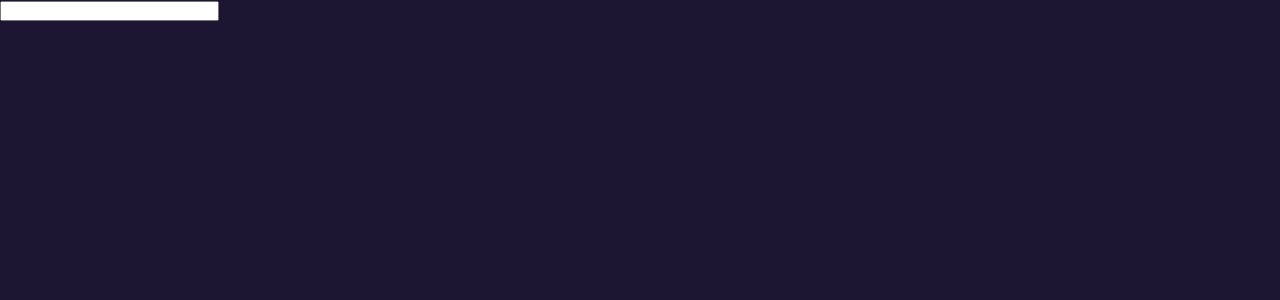
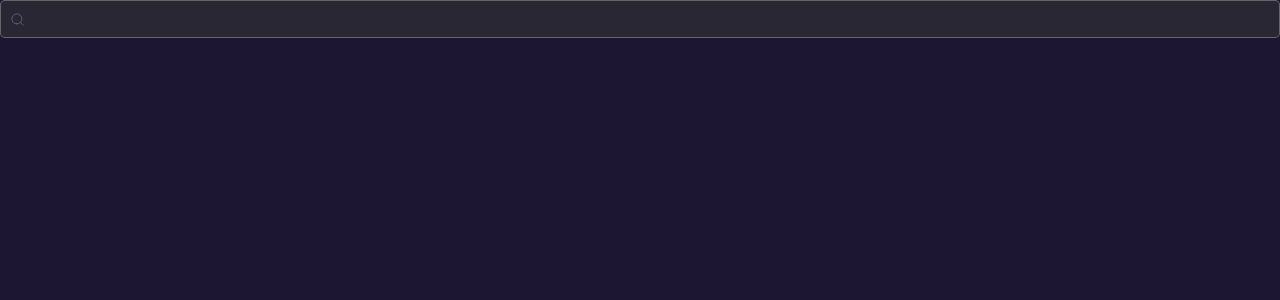
Before and after one commit to IaraFV/SuperHeroAcademy, an Angular app: page / in a window 1280 px wide. Shown: the top 300 px of the page. Built offline with nearby package versions, Linux system fonts and the light colour scheme.

Commit message:
:sparkles: feat: adicionando estilização do input(#2)

```diff
--- a/src/app/components/input/input.component.scss
+++ b/src/app/components/input/input.component.scss
@@ -0,0 +1,67 @@
+@import '../../styles/index.scss';
+
+@mixin input-parameters(
+  $padding,
+  $paddingLeft,
+) {
+  padding: $padding;
+  padding-left: $paddingLeft;
+}
+
+@mixin iconType($position, $iconName) {
+  background-image: url("../../../assets/#{$iconName}.svg");
+  background-repeat: no-repeat;
+  background-position: $position ;
+}
+
+@mixin focus-box-shadow() {
+  box-shadow: drop-shadow(0px 4px 4px rgba(0, 0, 0, 0.25));
+}
+
+div {
+  display: flex;
+  align-items: center;
+  background-color: $neutral-4;
+  border-radius: 5px;
+  border: 1px solid transparentize($neutral-1, 0.7);
+
+  input {
+    background-color: $neutral-4;
+    color: $neutral-1;
+    width: 100%;
+    border: none;
+    outline: none;
+    cursor: text;
+    font-size: 1rem;
+
+    &::placeholder {
+      color: $neutral-3;
+      font-weight: 500;
+    }
+  }
+
+  &:focus-within {
+    border: 1px solid $neutral-1;
+    @include focus-box-shadow;
+  }
+}
+
+.hero-input-text-sm {
+  @include input-parameters(6px, 30px);
+
+  @include iconType(0.55rem, 'search');
+
+  &:focus-within {
+    @include iconType(0.55rem, 'search-active');
+  }
+}
+
+.hero-input-text-md {
+  @include input-parameters(8px, 32px);
+
+  @include iconType(0.55rem, 'search');
+
+  &:focus-within {
+    @include iconType(0.55rem, 'search-active');
+  }
+}
--- a/src/app/styles/colors/colors.scss
+++ b/src/app/styles/colors/colors.scss
@@ -8,3 +8,5 @@ $secondary: #f79009;
 // Neutral colors
 $neutral-1: #f6eeec;
 $neutral-2: #FFF;
+$neutral-3: #5F5C79;
+$neutral-4: #282733;
```
Also changed, not shown: src/app/Pages/home/home.component.html (line endings or trailing spaces), src/assets/search-active.svg (added), src/assets/search.svg (added).
